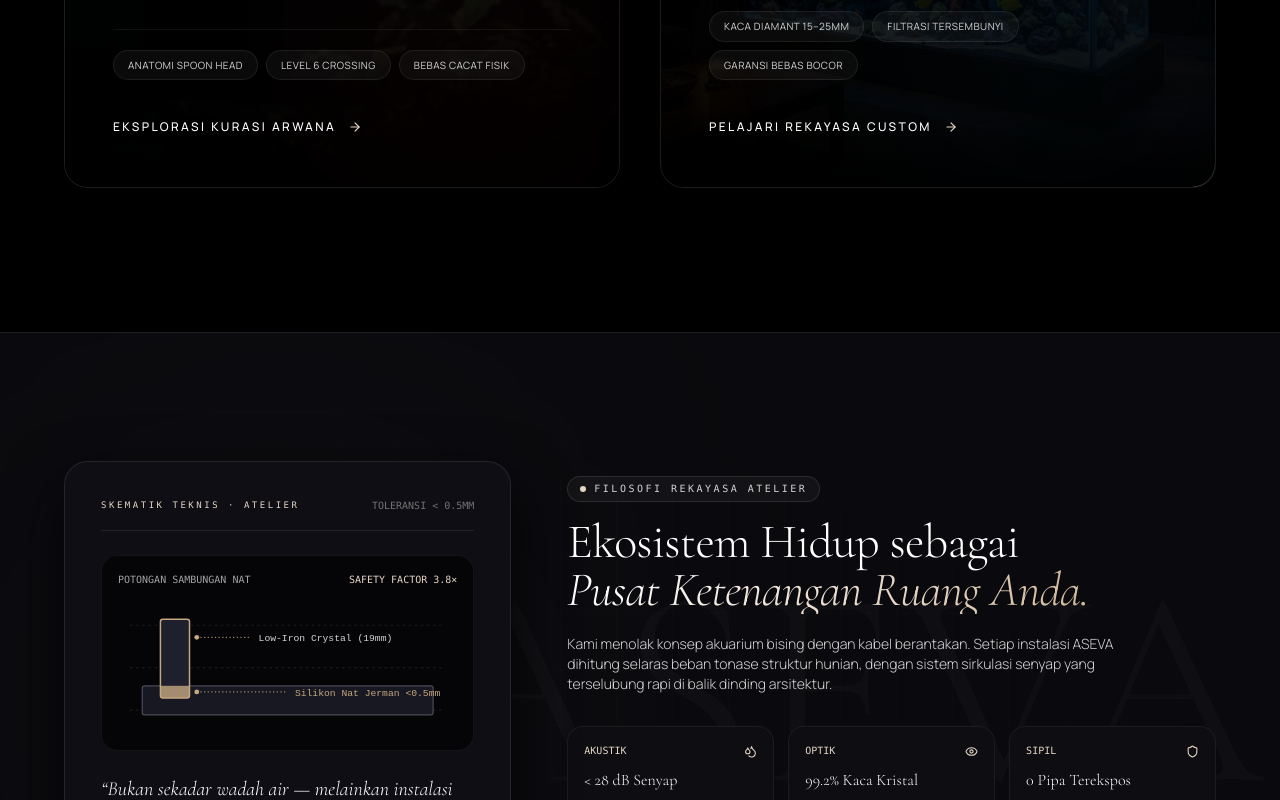
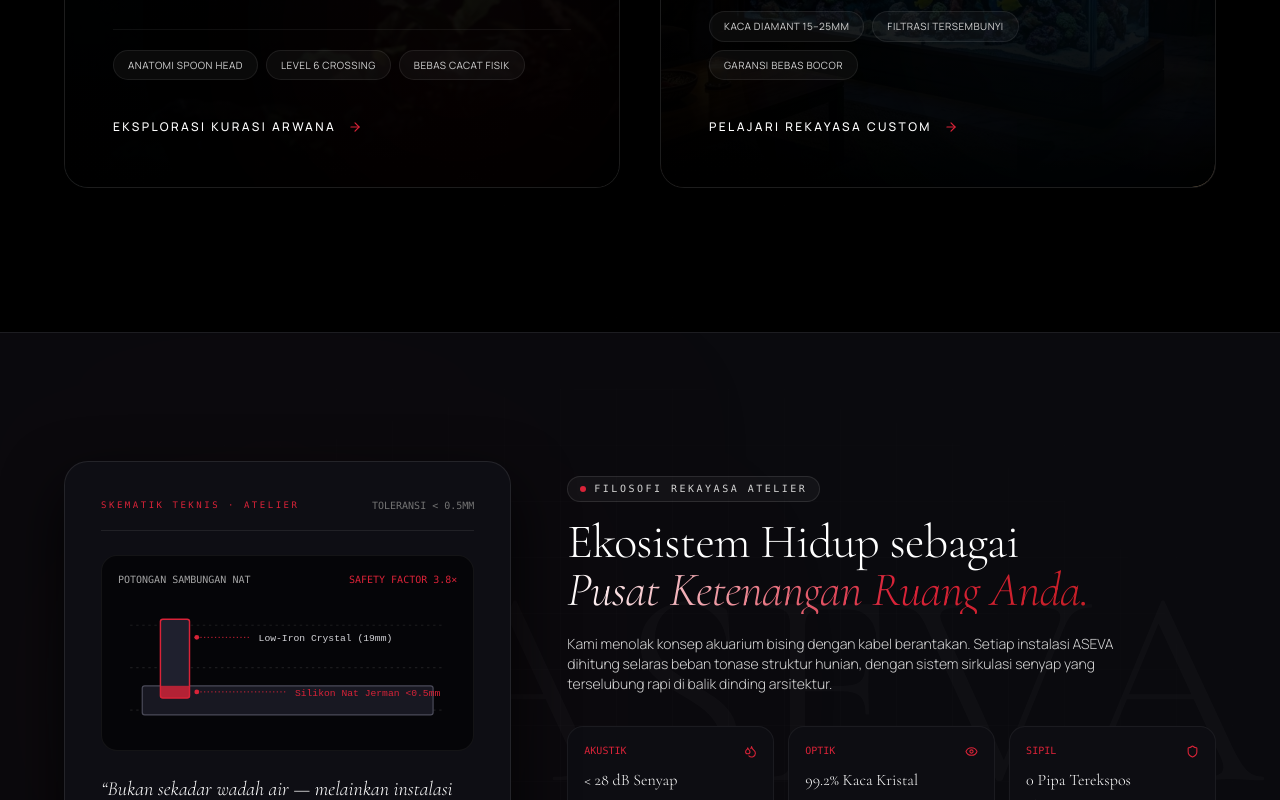
Before and after one commit to arsycreative/aseva-aquatics, a Next.js app: page / in a window 1280 px wide. Shown: the part 1660-2460 px from the top of the page. Built offline with nearby package versions, Linux system fonts and the light colour scheme.

Commit message:
style(theme): switch primary brand color to authentic Arwana Super Red imperial crimson (#D92338)

```diff
--- a/src/app/globals.css
+++ b/src/app/globals.css
@@ -9,19 +9,21 @@
     --obsidian: #000000;
     --obsidian-surface: #0A0A0A;
     --obsidian-card: #0D0D0D;
-    --champagne: #E5D5C5;
-    --champagne-dim: #C5A880;
+    --champagne: #D92338;
+    --champagne-dim: #B91C1C;
     --titanium: #8E8E93;
     --pearl: #FFFFFF;
-    --arwana: #D92638;
+    --arwana: #D92338;
+    --arwana-glow: #FF4D61;
+    --primary: #D92338;
 
     /* Legacy mapping */
     --navy: #000000;
     --navy-secondary: #0A0A0A;
     --navy-light: #121212;
-    --gold: #E5D5C5;
-    --gold-light: #F5EFE8;
-    --gold-dim: #C5A880;
+    --gold: #D92338;
+    --gold-light: #FF4D61;
+    --gold-dim: #B91C1C;
     --ivory: #FFFFFF;
     --ivory-muted: #A1A1A6;
   }
@@ -48,7 +50,7 @@
   }
 
   ::selection {
-    background-color: rgba(229, 213, 197, 0.25);
+    background-color: rgba(217, 35, 56, 0.35);
     color: #FFFFFF;
   }
 
@@ -66,7 +68,7 @@
   }
 
   ::-webkit-scrollbar-thumb:hover {
-    background: #C5A880;
+    background: #D92338;
   }
 
   h1, h2, h3, h4 {
@@ -97,7 +99,7 @@
   /* ---- ULTRA-LUXURY SCULPTURAL PILL BUTTONS ---- */
   .btn-primary {
     @apply inline-flex items-center justify-center gap-3 px-8 py-3.5 rounded-full bg-white text-black font-sans font-medium text-xs tracking-[0.2em] uppercase
-           transition-all duration-500 hover:bg-[#E5D5C5] hover:shadow-[0_0_35px_rgba(255,255,255,0.3)]
+           transition-all duration-500 hover:bg-[#D92338] hover:text-white hover:shadow-[0_0_35px_rgba(217,35,56,0.45)]
            active:scale-[0.98] relative overflow-hidden;
   }
 
@@ -108,14 +110,14 @@
   }
 
   .btn-champagne {
-    @apply inline-flex items-center justify-center gap-3 px-8 py-3.5 rounded-full bg-gradient-to-r from-[#F5EFE8] via-[#E5D5C5] to-[#C5A880] text-black font-sans font-semibold text-xs tracking-[0.2em] uppercase
-           transition-all duration-500 hover:brightness-110 hover:shadow-[0_0_35px_rgba(229,213,197,0.35)] active:scale-[0.98];
+    @apply inline-flex items-center justify-center gap-3 px-8 py-3.5 rounded-full bg-gradient-to-r from-[#FF4D61] via-[#D92338] to-[#B91C1C] text-white font-sans font-semibold text-xs tracking-[0.2em] uppercase
+           transition-all duration-500 hover:brightness-110 hover:shadow-[0_0_35px_rgba(217,35,56,0.45)] active:scale-[0.98];
   }
 
   .btn-luxury-pill {
     @apply inline-flex items-center gap-3 px-6 py-3 rounded-full border border-white/15 bg-white/[0.03] text-white
            text-xs font-sans tracking-[0.2em] uppercase backdrop-blur-md transition-all duration-500
-           hover:border-champagne/60 hover:bg-champagne/10 hover:text-champagne hover:shadow-[0_0_25px_rgba(229,213,197,0.2)];
+           hover:border-champagne/60 hover:bg-champagne/10 hover:text-champagne hover:shadow-[0_0_25px_rgba(217,35,56,0.35)];
   }
 
   .btn-ghost {
@@ -153,7 +155,7 @@
 
   .pattern-mesh {
     background-image:
-      radial-gradient(circle at 15% 40%, rgba(229, 213, 197, 0.04) 0%, transparent 50%),
+      radial-gradient(circle at 15% 40%, rgba(217, 35, 56, 0.05) 0%, transparent 50%),
       radial-gradient(circle at 85% 60%, rgba(255, 255, 255, 0.03) 0%, transparent 50%),
       linear-gradient(to right, rgba(255, 255, 255, 0.02) 1px, transparent 1px),
       linear-gradient(to bottom, rgba(255, 255, 255, 0.02) 1px, transparent 1px);
@@ -230,7 +232,7 @@
 
   /* ---- METALLIC GRADIENT TEXT ---- */
   .text-gold-gradient, .text-gradient-gold {
-    background: linear-gradient(135deg, #FFFFFF 0%, #E5D5C5 50%, #C5A880 100%);
+    background: linear-gradient(135deg, #FFFFFF 0%, #FF4D61 50%, #B91C1C 100%);
     -webkit-background-clip: text;
     -webkit-text-fill-color: transparent;
     background-clip: text;
--- a/src/components/sections/PhilosophySection.tsx
+++ b/src/components/sections/PhilosophySection.tsx
@@ -57,19 +57,19 @@ export default function PhilosophySection() {
                   {/* Glass Pane 1 (Horizontal bottom) */}
                   <rect x="20" y="70" width="240" height="24" rx="2" fill="#181822" stroke="#4A4A58" strokeWidth="1" />
                   {/* Glass Pane 2 (Vertical side wall) */}
-                  <rect x="35" y="15" width="24" height="65" rx="2" fill="#1F202E" stroke="#C5A880" strokeWidth="1.2" />
+                  <rect x="35" y="15" width="24" height="65" rx="2" fill="#1F202E" stroke="#D92338" strokeWidth="1.2" />
 
                   {/* German Structural Silicone Joint */}
-                  <rect x="35" y="70" width="24" height="10" fill="#C5A880" fillOpacity="0.8" />
+                  <rect x="35" y="70" width="24" height="10" fill="#D92338" fillOpacity="0.8" />
 
                   {/* Annotations */}
-                  <path d="M 65 30 L 110 30" stroke="#C5A880" strokeWidth="0.8" strokeDasharray="1 2" />
-                  <circle cx="65" cy="30" r="2" fill="#C5A880" />
+                  <path d="M 65 30 L 110 30" stroke="#D92338" strokeWidth="0.8" strokeDasharray="1 2" />
+                  <circle cx="65" cy="30" r="2" fill="#D92338" />
                   <text x="116" y="33" fill="#D4D4D8" fontSize="8" fontFamily="monospace">Low-Iron Crystal (19mm)</text>
 
-                  <path d="M 65 75 L 140 75" stroke="#C5A880" strokeWidth="0.8" strokeDasharray="1 2" />
-                  <circle cx="65" cy="75" r="2" fill="#C5A880" />
-                  <text x="146" y="78" fill="#C5A880" fontSize="8" fontFamily="monospace">Silikon Nat Jerman &lt;0.5mm</text>
+                  <path d="M 65 75 L 140 75" stroke="#D92338" strokeWidth="0.8" strokeDasharray="1 2" />
+                  <circle cx="65" cy="75" r="2" fill="#D92338" />
+                  <text x="146" y="78" fill="#D92338" fontSize="8" fontFamily="monospace">Silikon Nat Jerman &lt;0.5mm</text>
                 </svg>
               </div>
 
--- a/tailwind.config.ts
+++ b/tailwind.config.ts
@@ -18,14 +18,14 @@ const config: Config = {
           700: "#1A1A1A",
           card: "#0D0D0D",
         },
-        // Champagne Platinum & Pale Architectural Gold (Non-mustard, refined luxury)
+        // Arwana Super Red — Imperial Crimson & Blood Red Spectrum (Primary Brand Color)
         champagne: {
-          DEFAULT: "#E5D5C5",
-          light: "#F5EFE8",
-          shimmer: "#FAF7F2",
-          dim: "#C5A880",
-          bronze: "#9E8262",
-          dark: "#68533D",
+          DEFAULT: "#D92338",      // Imperial Crimson Super Red
+          light: "#FF4D61",        // Iridescent Scale Shimmer
+          shimmer: "#FECDD3",      // Pale Ruby Tint
+          dim: "#B91C1C",          // Deep Blood Red
+          bronze: "#881337",       // Velvet Wine Crimson
+          dark: "#4C0519",         // Deep Oxblood
         },
         // Titanium Silver & Cool Greys
         titanium: {
@@ -40,14 +40,23 @@ const config: Config = {
           muted: "#EDEDED",
           dim: "#9E9E9E",
         },
-        // Ruby Scarlet for Super Red accents
+        // Arwana Super Red explicit tokens
         arwana: {
-          DEFAULT: "#D92638",
+          DEFAULT: "#D92338",
+          glow: "#FF4D61",
           light: "#F43F5E",
+          dim: "#B91C1C",
+          dark: "#881337",
+        },
+        crimson: {
+          DEFAULT: "#D92338",
+          glow: "#FF4D61",
+          light: "#FECDD3",
+          dim: "#B91C1C",
           dark: "#881337",
         },
 
-        // Aliases to seamlessly elevate all legacy references to modern obsidian & champagne
+        // Aliases to seamlessly elevate all legacy references
         navy: {
           DEFAULT: "#050505",
           secondary: "#0D0D0D",
@@ -55,10 +64,10 @@ const config: Config = {
           card: "#0E0E0E",
         },
         gold: {
-          DEFAULT: "#E5D5C5",
-          light: "#F5EFE8",
-          dim: "#C5A880",
-          muted: "#9E8262",
+          DEFAULT: "#D92338",
+          light: "#FF4D61",
+          dim: "#B91C1C",
+          muted: "#881337",
         },
         ivory: {
           DEFAULT: "#FFFFFF",
@@ -75,8 +84,9 @@ const config: Config = {
         "gradient-conic":
           "conic-gradient(from 180deg at 50% 50%, var(--tw-gradient-stops))",
         "navy-gradient": "linear-gradient(180deg, #050505 0%, #0D0D0D 100%)",
-        "gold-gradient": "linear-gradient(135deg, #FFFFFF 0%, #E5D5C5 50%, #C5A880 100%)",
-        "champagne-gradient": "linear-gradient(135deg, #FFFFFF 0%, #E5D5C5 40%, #C5A880 100%)",
+        "gold-gradient": "linear-gradient(135deg, #FFFFFF 0%, #FF4D61 50%, #B91C1C 100%)",
+        "champagne-gradient": "linear-gradient(135deg, #FFFFFF 0%, #FF4D61 40%, #B91C1C 100%)",
+        "crimson-gradient": "linear-gradient(135deg, #FFFFFF 0%, #D92338 50%, #881337 100%)",
         "hero-overlay":
           "linear-gradient(180deg, rgba(0,0,0,0.35) 0%, rgba(5,5,5,0.75) 60%, rgba(5,5,5,0.98) 100%)",
       },
```
Also changed, not shown: src/app/konsultasi/layout.tsx (line endings or trailing spaces).
